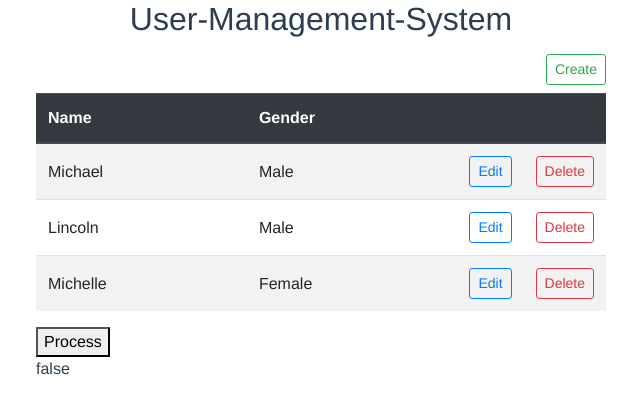
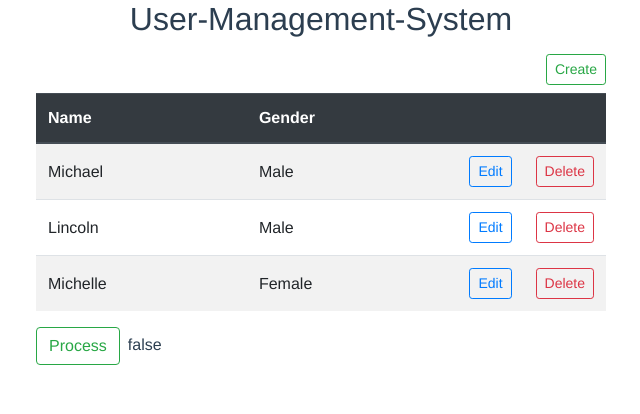
Before and after one commit to ueharario/user-management-system, a Vue app: page / in a window 1280 px wide. Shown: the top 414 px of the page, without its empty margins (319-959 px from the left). Built offline with nearby package versions, Linux system fonts and the light colour scheme.

Commit message:
fix : ボタンレイアウト修正 - issues#25

```diff
--- a/src/App.vue
+++ b/src/App.vue
@@ -39,8 +39,8 @@
           </div>
         </div>
       </div>
-      <button @click="someProcess">Process</button>
-      <p>{{ userChoice }}</p>
+      <button class="btn btn-outline-success mr-2" @click="someProcess">Process</button>
+      <span>{{ userChoice }}</span>
     </div>
   </div>
 </template>
```
